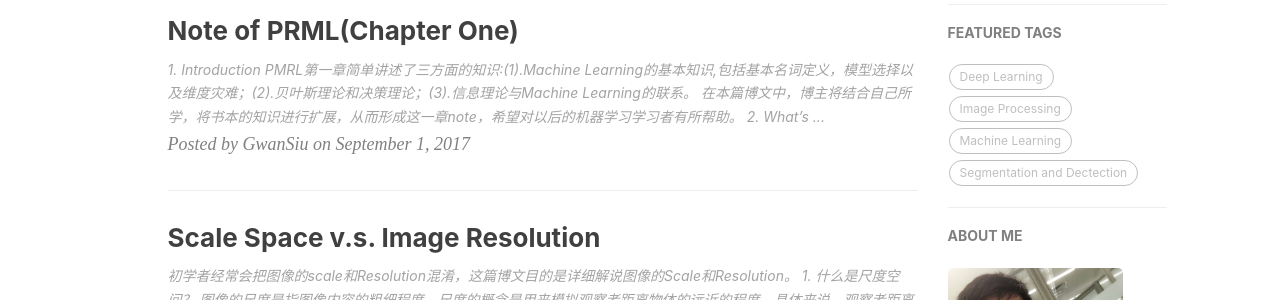
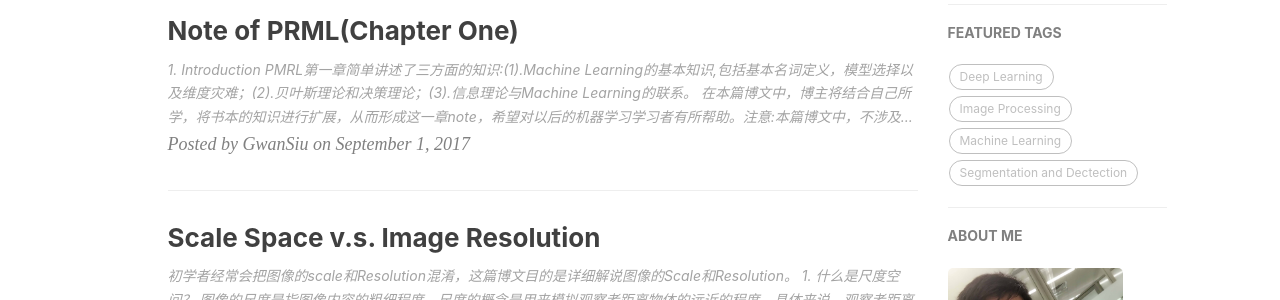
Before and after one commit to Gwan-Siu/gwansiu.github.io, a Jekyll site: the page built from index.html, in a window 1280 px wide and 900 px high. Shown: the part 454-754 px from the top of the window. Built offline with Jekyll 4.4.1, drawn with Linux system fonts in a browser that asks for light colours; nearby versions of some CDN libraries; the list of posts is cut into pages by our own code; comment, search, counter and statistics services are not loaded; some of the changed lines change nothing that is shown.

Commit message:
PRML
Note

```diff
--- a/_posts/2017-09-01-PRML-one.markdown
+++ b/_posts/2017-09-01-PRML-one.markdown
@@ -9,9 +9,9 @@
 ---
 # 1. Introduction
  PMRL第一章简单讲述了三方面的知识:(1).Machine Learning的基本知识,包括基本名词定义，模型选择以及维度灾难；(2).贝叶斯理论和决策理论；(3).信息理论与Machine Learning的联系。
- 在本篇博文中，博主将结合自己所学，将书本的知识进行扩展，从而形成这一章note，希望对以后的机器学习学习者有所帮助。
+ 在本篇博文中，博主将结合自己所学，将书本的知识进行扩展，从而形成这一章note，希望对以后的机器学习学习者有所帮助。注意:本篇博文中，不涉及概率基础以及决策理论，基础感到困难的朋友可以先去补充概率基础，这将对机器学习的学习大有裨益。
 
-# 2. What's the Machine Learning?
+# 2. The Background of Machine Learning
 ## 2.1 The definition of machine Learning
 机器学习方法是**计算机利用已有的经验(观测数据)**，解算出某个模型(规律)，并利用该模型来预测未来的一种方法。该定义出发点是让计算机模拟人脑的学习过程，将观察的经验归纳总结出某种规律，并利用该规律观察自然，并改造自然。
 
@@ -19,8 +19,61 @@
 
 **从统计层面上理解，机器学习的过程就是数据拟合的过程，是用观察到的数据(已知)，去求解产生该数据的分布的过程。**已知数据$X=(x_{1},...,x_{n})$是由一个underlying function $f(x)$产生，$f(x)$是未知的，我们便利用数学上的逼近原理，构造一个$g(x;\Theta)$函数，其参数为$\Theta=(\theta_{1},...,\theta_{n})$,希望找到最优的一个$g(x;\Theta^{*})$跟$f(x)$越想近越好。即:$\text{min}_{\Theta}\lVert g(x;\Theta)-f(x)\rVert^{2}$。
 
+<img src="http://static.zybuluo.com/GwanSiu/oznibj01zr53vjx4gwbn6ggc/image.png" width="400" height="400"/>
+
 从贝叶斯分析的角度出发:
 
 $$ P(X|\Theta)=\frac{P(X)P(\Theta|X)}{P{\Theta}} \tag{1}$$
 
 其中,$P(X\arrowvert \Theta)$是后验概率(posterior), 物理意义:Underlying function $f(x)$产生观测数据$X=(x_{1},...,x_{n})$; $P(X)$是先验(Prior),它代表我们对样本的认知，先验知识；$P(\Theta\arrowvert X)$是似然(likelyhood),从数据$X=(x_{1},...,x_{n})$推理(inference)参数为$\Theta=(\theta_{1},...,\theta_{n})$，它代表$P(\Theta\arrowvert X)$与真实$P(X\arrowvert \Theta)$的相似度，如字面意思：似然。
+
+**PRML这一本书，则是从贝叶斯理论的框架下讨论一些列的机器学习问题。**
+
+
+## 2.2 The Type of Machine Learning
+- 1. 从输出空间$y$的类型上分类(即:任务分类)：
+若$y$是离散空间(Discrete Set)，则该任务为**分类(Classification)**。
+若$y$是连续空间(Continuous Set)，则该任务为**回归(Regresssion)**。
+- 2. 从学习的目的上分类：
+**监督式学习(Supervised Learning):** 有标签式学习，数据与标签成对$(x_{n},y_{n})$存在。
+**非监督式学习(Unsupervised Learning):**无标签式学习，只有数据$X=(x_{1},...,x_{n})$,无监督式学习的目的是将相似的数据聚类(Cluster), 本质上是学习潜在的概率分布(dense estimation)。
+**半监督式学习(Semi-supervised Learning):**有标签的数据和无标签的数据都有，利用有标签数据辅助学习，从而学到无标签数据潜在的概率分布。
+**强化学习(Reinforcement Learning):**给定已知情景做决策，所做的决策是将最后得到的奖励(TReward)最大化(需要博弈论知识)。奖励(Reward)应该合理地赋予给每一个操作。**强化学习的特点**是在找寻exploration和exploitation的trade-off，其中exploration是系统进行新动作并查看该动作的影响，exploitation是充分利用已知动作获得最高的奖励。
+**在线学习(Online Learning):**Sequential data(序列化数据)，将过去的训练模型当做先验，在线观察新数据为后验，更新参数模型。(类似与环境交互的过程)
+
+## 2.3 The Feasibility of Machine Learning
+为什么机器能够学习？当时台湾大学林轩田教授曾用了好几节课去论证这个问题，感兴趣的同学可以去Cousera看看林轩田教授的[机器学习基石](https://www.coursera.org/learn/ntumlone-mathematicalfoundations)。在本博文中，我便简明扼做一些重点的摘要。
+
+- 1. **机器学习要解决的根本问题**
+    -  机器学习的必要不充分条件:在训练集的数据和测试集的数据需来源同一分布或者两个相近的分布的前提下,且要做到以下两点：
+        - (1) 保证训练误差$E_{train}$很小(训练过程)。
+        - (2) 使得测试误差要逼近训练误差的值$E_{test}\appro E_{train}$(测试过程，保证了模型的泛化能力)，这样就保证了测试误差也很小。
+
+上面讲到，机器学习是一个数据拟合，发觉数据真实分布的过程。由贝叶斯分析可知:$P(X\arrowvert \Theta)\propto P(X)P(\Theta\arrowvert X)$，训练的过程便是根据训练数据，最大化似然概率$P(\Theta\arrowvert X)$。不同的$\theta_{i}$对应不同的似然概率$P(\theta_{i}\arrowvert X)$，因此，训练过程便是在$P(\Theta\arrowvert X)$函数空间中找到一个函数$P(\theta_{i}\arrowvert X)$与真实分布$P(X\arrowvert \Theta)$最相近，即：使得训练误差最小，$E_{train}\downarrow$。
+
+**如何保证$E_{test}\appro E_{train}$？**这要涉及到VC-dimension的理论，这里直接抛出结论，具体推导亦在[机器学习基石](https://www.coursera.org/learn/ntumlone-mathematicalfoundations)课程中有：
+
+$$E_{test}\leqslant E_{train} + \sqrt(\frac{8}{N}\text{In}\frac{4m_{H}(2N)}{\delta})\leqslant E_{train} + \sqrt(\frac{8}{N}\text{In}\frac{4(2N)^{d_{vc}}}{\delta} \tag{2}$$
+
+$$E_{test}\leqslant E_{train} + \Omega(N,H,\delta) \tag{3}$$
+
+其中，$E_{test}$是测试误差，$E_{train}$是训练误差，$N$为样本数目，$\delta$是置信度，$d_{vc}$是vc维度，物理意义是模型的复杂度。
+
+由(3)式可知，训练误差和测试误差之间在理论上存在一个gap:model penalty, $\Omega(N,H,\delta)$。
+
+**VC维度的讨论**
+1. 当数据样本$N$一定时，若**d_{vc}(H)** 很高，说明学习到的模型复杂度高，这会导致$E_{train}$很小，但$\Omega(N,H,\delta)$很大便导致$E_{test} < E_{train}$, 条件(2)不能满足。这属于**过拟合**现象。从上式可知解决过拟合现象有两种方法，一是增大样本量$N$,二是减少vc维度，$d_{vc}$,即:**Regulization**.
+
+2. 当数据样本$N$一定时，若**d_{vc}(H)**很小，说明学习到的模型复杂度低，这会使得$E_{train}$很高，即使条件(2)可以满足:$E_{test}\appro E_{train}$，但$E_{test}$很大，学习效果很差。这属于欠拟合现象，解决方法是增大vc维度。
+
+可见，当样本数量$N$一定时,**d_{vc}(H)**过大会造成模型过拟合，**d_{vc}(H)**太小会造成模型欠拟合。这说明，机器学习的训练过程是一个VC维度trade-off的过程。一般，validation set便是用来调整模型之用。
+
+**从bias和variance讨论欠拟合和过拟合**
+基本思想:通过least square error, 将$E_{test}$分解成bias和covariance。
+
+$$E_{test}[g^{D}(x)] = E_{x}[\lVert g^{D}(x)-f(c)\rVert^{2}] \tag{4}$$
+
+$$\begin{align}
+E_{D}[E_{test}[g^{D}]] = E_{D}[E_{test}[\lVert g^{D}-f(x) \rVert^2]]
+\end{align}
+$$
```
